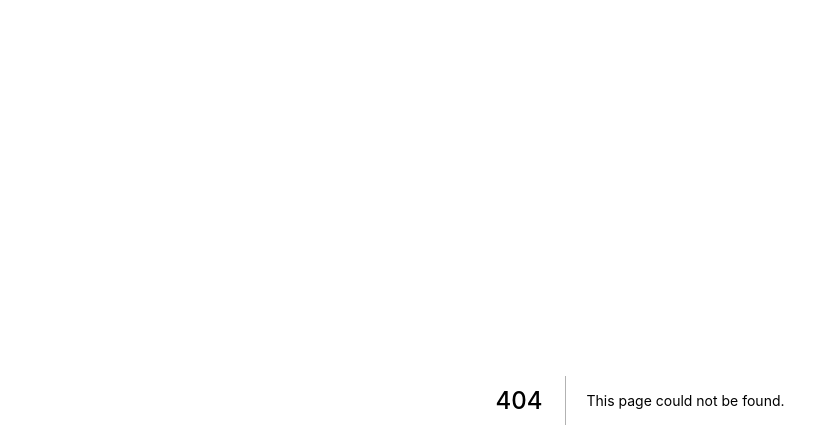
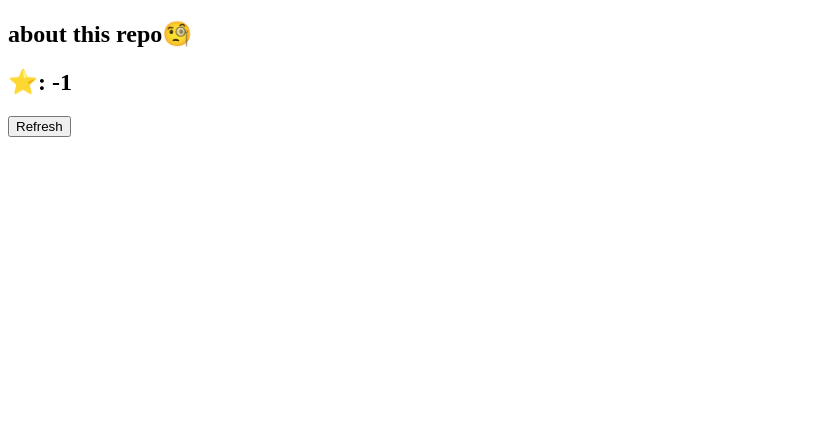
Before and after one commit to hewonjeong/ssr, a Next.js app: page /about in a window 1280 px wide. Before the commit this address had no page. Shown: the top 448 px of the page, without its empty margins (0-839 px from the left). Built offline with nearby package versions, Linux system fonts and the light colour scheme; no server answers.

Commit message:
feat: add about page including fetching data logic

```diff
--- a/package.json
+++ b/package.json
@@ -12,6 +12,7 @@
   "author": "",
   "license": "ISC",
   "dependencies": {
+    "axios": "^0.18.0",
     "next": "^7.0.0",
     "react": "^16.5.2",
     "react-dom": "^16.5.2"
--- /dev/null
+++ b/pages/about.js
@@ -0,0 +1,37 @@
+import { Component } from 'react';
+import axios from 'axios';
+
+const getStars = async () => {
+  try {
+    const res = await axios.get('https://api.github.com/repos/hewonjeong/ssr');
+    return res.data.stargazers_count;
+  } catch (e) {
+    console.error(e);
+    return -1;
+  }
+};
+
+class About extends Component {
+  state = { stars: this.props.stars };
+  static defaultProps = { contents: 'about this repo🧐' };
+
+  onRefresh = async e => {
+    const stars = await getStars();
+    this.setState({ stars });
+  };
+  render() {
+    return (
+      <div>
+        <h2>{this.props.contents}</h2>
+        <h2> ⭐️: {this.state.stars} </h2>
+        <button onClick={this.onRefresh}>Refresh</button>
+      </div>
+    );
+  }
+}
+
+About.getInitialProps = async () => {
+  const stars = await getStars();
+  return { stars };
+};
+export default About;
```
Also changed, not shown: pages/index.js (+7 -1 lines), 1 other file (tests, documents, lock files or other folders).
